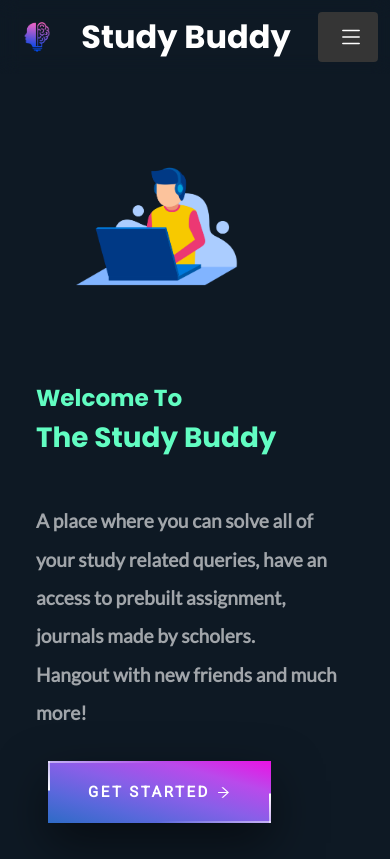
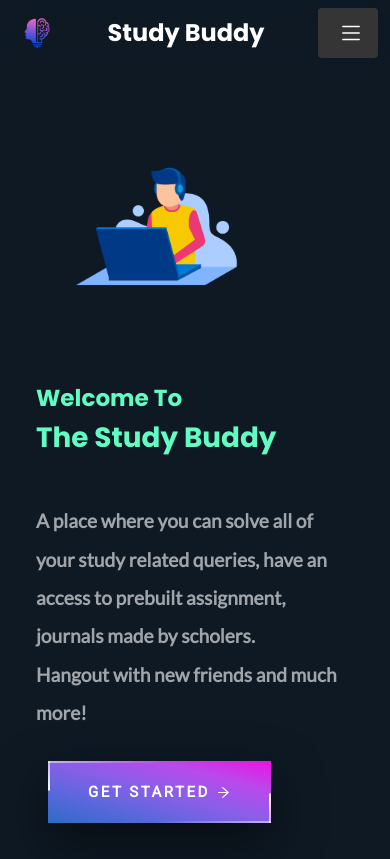
Before and after one commit to jay-bhogayata/projectX, a React (Create React App) app: page / in a window 390 px wide. Built offline with nearby package versions, Linux system fonts and the light colour scheme.

Commit message:
responsiveness

```diff
--- a/src/styleComponents/navbar.css
+++ b/src/styleComponents/navbar.css
@@ -45,16 +45,19 @@ a{
     backdrop-filter: blur(10px);
 }
 .collapse{
-    margin-left: 870px;
+    margin-left: 820px;
 }
 #logo-img{
     margin-left: 60px;
 }
-@media screen and (max-width: 768px){
+@media screen and (max-width: 900px){
     .collapse{
         margin-left: 0px;
     }
     #logo-img{
         margin-left: 0px;
     }
+    .navbar-brand{
+        font-size: 1.5rem;
+    }
 }
```
